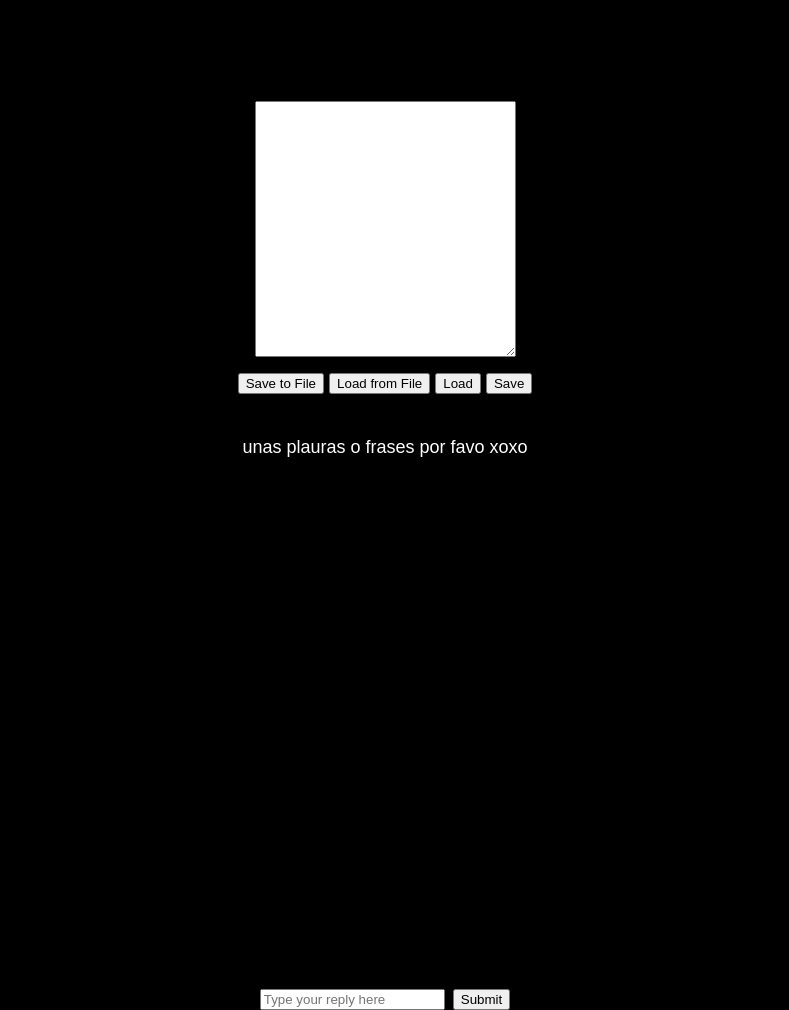
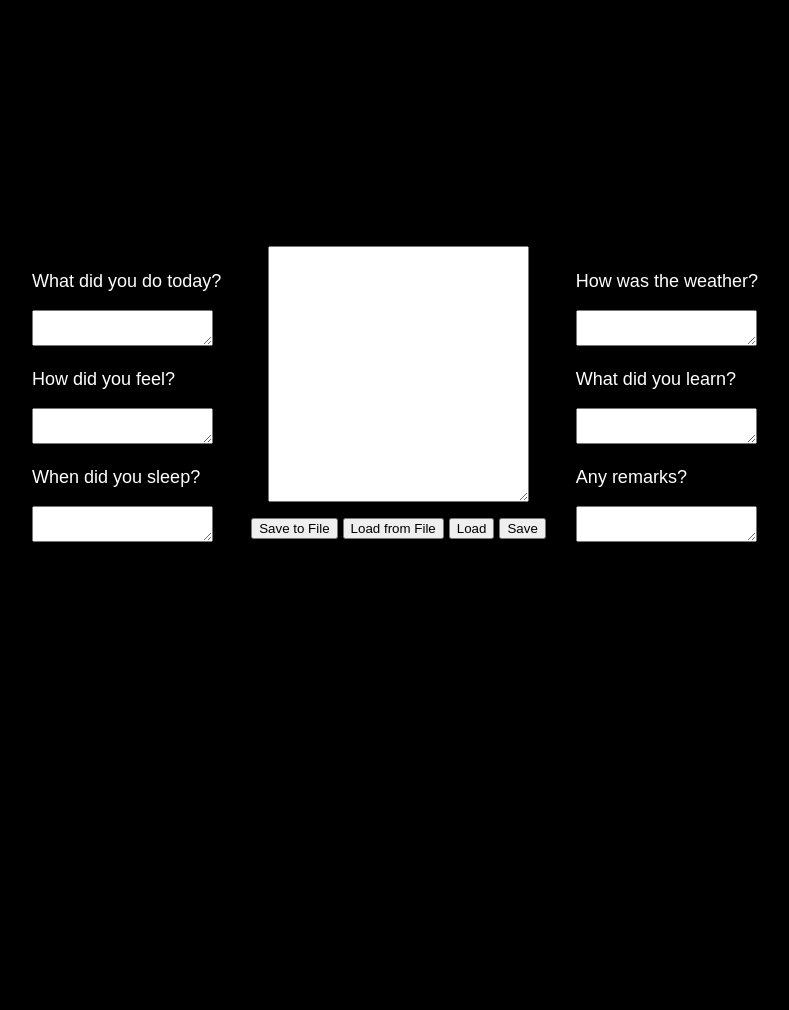
Before and after one commit to circicircorum/pue, a website: page public/index.html in a window 1280 px wide. Shown: the whole page, without its empty margins (255-1044 px from the left). After the commit the page ends 820 px from the top, so only its background shows below. Drawn offline with Linux system fonts and the light colour scheme.

Commit message:
added left and right prompt stubs.

```diff
--- a/public/index.html
+++ b/public/index.html
@@ -1,10 +1,20 @@
 <!DOCTYPE html>
 <html>
+
 <head>
     <title>You've Entered The Ruins</title>
     <link rel="stylesheet" href="styles.css">
 </head>
+
 <body>
+    <div id="fho-cjg-container">
+        <div id="fho">
+            <div id="otb">
+                <div id="otb-gwd">
+
+                </div>
+            </div>
+
             <div id="gxb">
                 <div></div>
                 <textarea id="gxbDataInput" rows="10" cols="30"></textarea>
@@ -28,7 +38,21 @@
                 <div id="gxbResponseText"></div>
             </div>
 
+            <div id="dbq">
+                <div id="dbq-gwd">
 
+                </div>
+            </div>
+        </div>
+
+        <div id="cjg">
+            <div id="cjg-gwd">
+
+            </div>
+        </div>
+    </div>
+
+    <!--
     <div id="ismo">
         <div id="scrollingText"></div>
         <div id="userInputContainer">
@@ -36,7 +60,9 @@
             <button onclick="submitReply()">Submit</button>
         </div>
     </div>
+    -->
 
     <script src="script.js"></script>
 </body>
+
 </html>
--- a/public/script.js
+++ b/public/script.js
@@ -1,6 +1,6 @@
 const scrollingTextElement = document.getElementById('scrollingText');
 const userInputElement = document.getElementById('userInput');
-
+/*
 // Function to append new text to the scrolling text box
 function appendText(text) {
     const newMessage = document.createElement('p');
@@ -89,7 +89,7 @@ if (sh) appendText("Sheísmo: una palabra por favor xoxo");
 else appendText("unas plauras o frases por favo xoxo");
 //appendText("You've just entered some ancient ruins.");
 //appendText(`<Q: What is ${generateRandomNumbersString(10)}?>`);
-
+*/
 
 
 function saveToLocal() {
@@ -171,3 +171,44 @@ function saveToRemote() {
         document.getElementById('gxbResponseText').appendChild(row);
     });
 }
+
+// otbGwd = document.getElementById('otb-gwd');
+// otbGwd.addEventListener("load", otber);
+// otber();
+
+// body = document.getElementsByTagName("body");
+window.onload = function() {
+    otber();
+    dbqer();
+};
+
+function otber() {
+    prompts = ["What did you do today?",
+                "How did you feel?",
+                "When did you sleep?"];
+    for (promptIndex in prompts) {
+        promptQuestionAndAnswerDiv = document.createElement('div');
+        promptQuestion = document.createElement('p');
+        promptQuestion.textContent = prompts[promptIndex];
+        promptAnswer = document.createElement('textarea');
+        promptQuestionAndAnswerDiv.appendChild(promptQuestion);
+        promptQuestionAndAnswerDiv.appendChild(promptAnswer);
+        document.getElementById('otb-gwd').appendChild(promptQuestionAndAnswerDiv);
+    }
+}
+
+//dbqer();
+function dbqer() {
+    prompts = ["How was the weather?",
+                "What did you learn?",
+                "Any remarks?"];
+    for (promptIndex in prompts) {
+        promptQuestionAndAnswerDiv = document.createElement('div');
+        promptQuestion = document.createElement('p');
+        promptQuestion.textContent = prompts[promptIndex];
+        promptAnswer = document.createElement('textarea');
+        promptQuestionAndAnswerDiv.appendChild(promptQuestion);
+        promptQuestionAndAnswerDiv.appendChild(promptAnswer);
+        document.getElementById('dbq-gwd').appendChild(promptQuestionAndAnswerDiv);
+    }
+}
--- a/public/styles.css
+++ b/public/styles.css
@@ -51,7 +51,6 @@ body {
     justify-content: center;
     align-items: center;
     height: 100vh;
-    margin: 300px 0px 10px 0px;
     padding: 10px;
 }
 
@@ -62,3 +61,32 @@ body {
 #gxbButtonsContainer {
     margin: 15px 10px;
 }
+
+#otb {
+    display: flex;
+    flex-direction: column;
+    justify-content: center;
+    align-items: center;
+    height: 100vh;
+    padding: 10px;
+}
+
+#dbq {
+    display: flex;
+    flex-direction: column;
+    justify-content: center;
+    align-items: center;
+    height: 100vh;
+    padding: 10px;
+}
+
+#fho {
+    display: flex;
+    flex-direction: row;
+    justify-content: center;
+    align-items: center;
+    /*height: 100vh;
+    margin: 300px 0px 10px 0px;*/
+    padding: 10px;
+    width: 100%;
+}
```
Also changed, not shown: 1 other file. Lines whose indentation alone changed are shown as unchanged.
